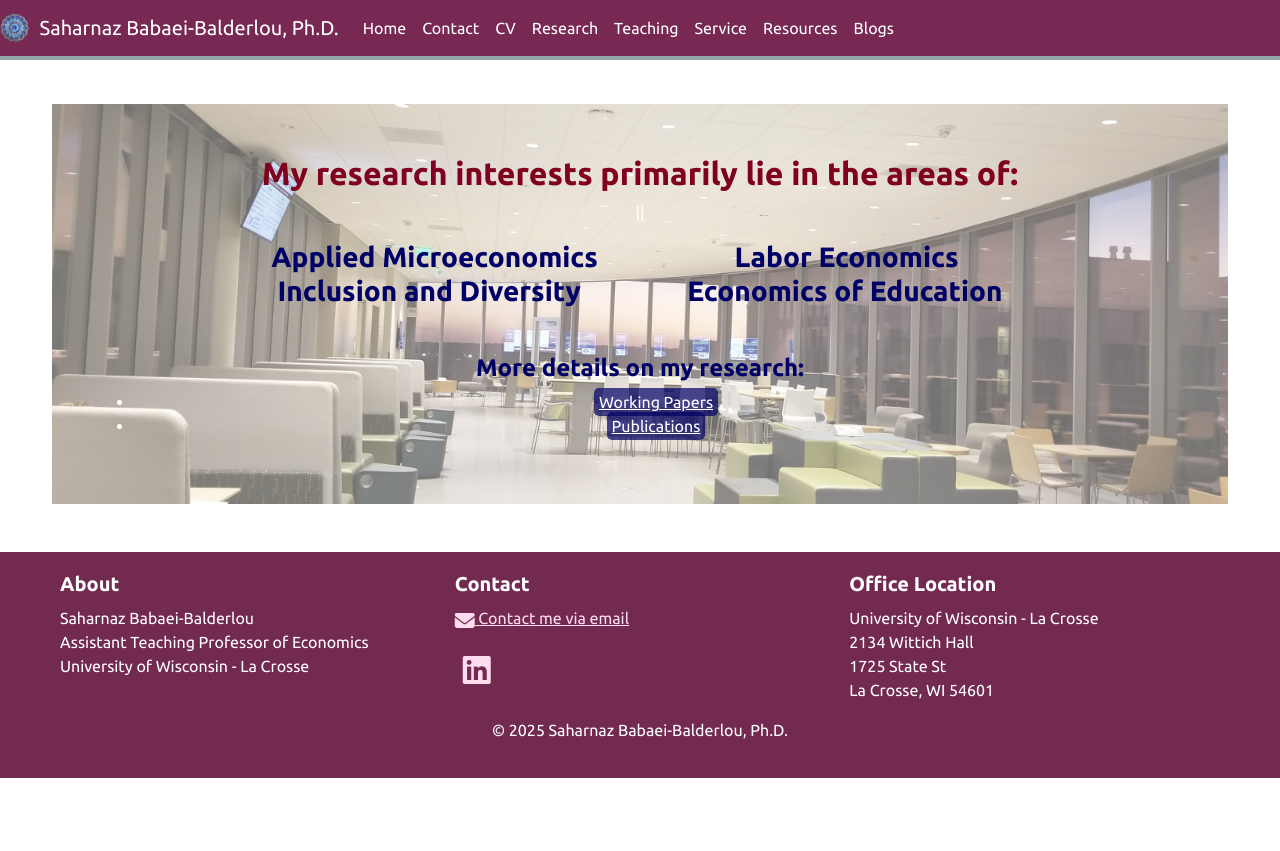
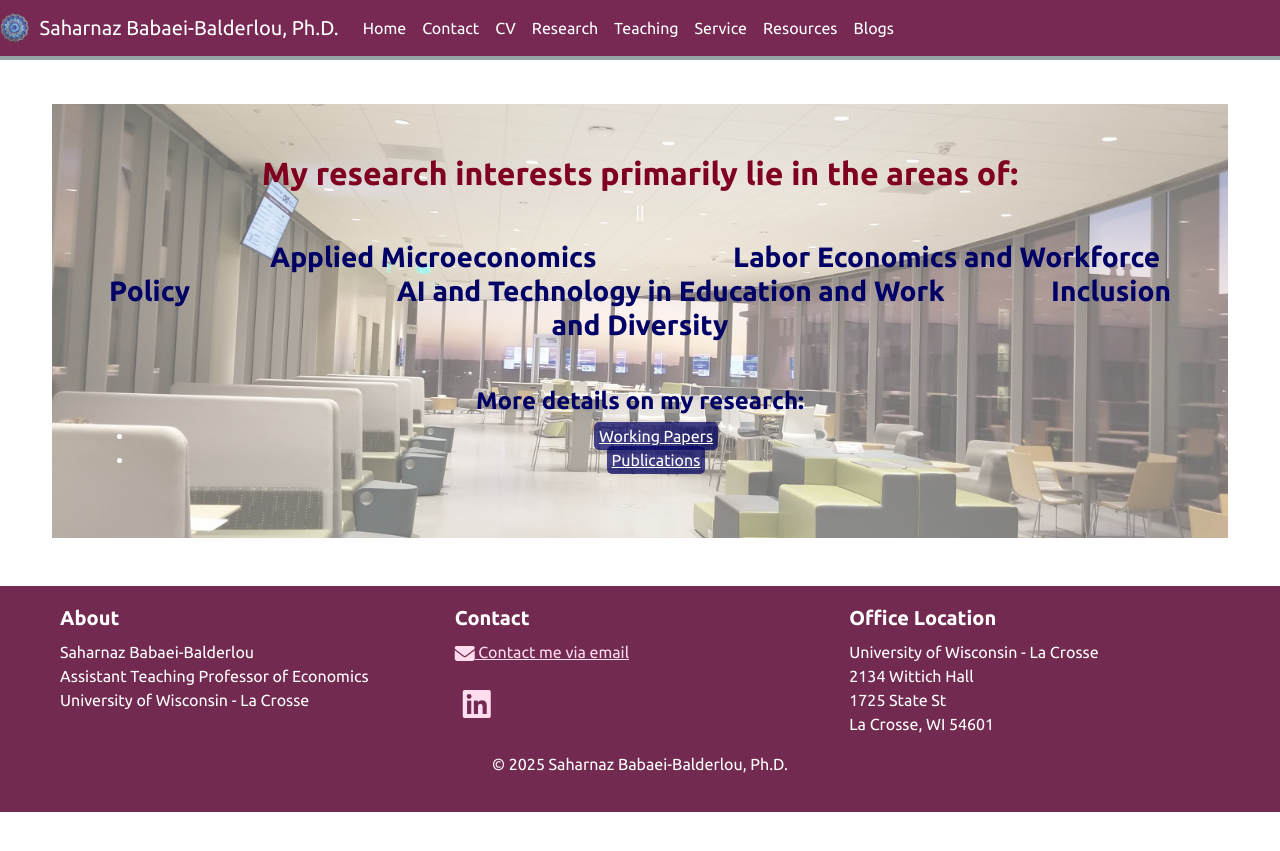
Before and after one commit to saharnazb/saharnazb.github.io, a Jekyll site: the page built from _pages/research.md, in a window 1280 px wide. Shown: the top 851 px of the page. Built offline with Jekyll 4.4.1, drawn with Linux system fonts in a browser that asks for light colours; nearby versions of some CDN libraries; library files that are not in the unit come from our copies; a style sheet for code colours, icons or effects is not loaded.

Commit message:
Update research.md

```diff
--- a/_pages/research.md
+++ b/_pages/research.md
@@ -13,9 +13,9 @@ permalink: /research/
 
   <h3 style="color: #000066; margin-bottom: 20px;">
   <span style="margin-right: 130px; margin-left: 150px;"><strong>Applied Microeconomics</strong></span>
-  <span style="margin-right: 200px;"><strong>Labor Economics</strong></span>
-  <span style="margin-right: 100px;"><strong>Inclusion and Diversity</strong></span>
-  <span><strong>Economics of Education</strong></span>
+  <span style="margin-right: 200px;"><strong>Labor Economics and Workforce Policy</strong></span>
+  <span style="margin-right: 100px;"><strong>AI and Technology in Education and Work</strong></span>
+  <span><strong>Inclusion and Diversity</strong></span>
 </h3>
 
   ||
```
